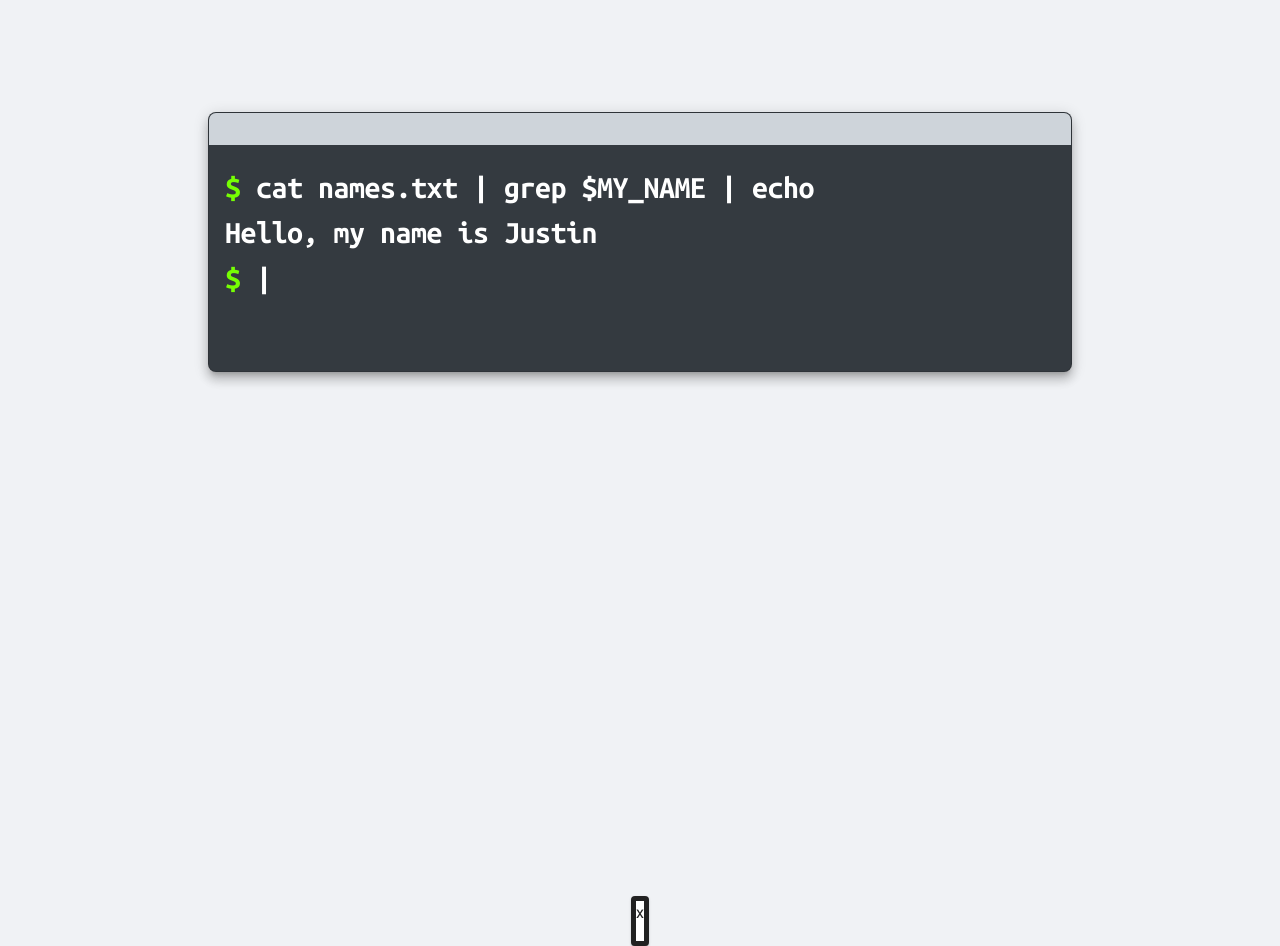
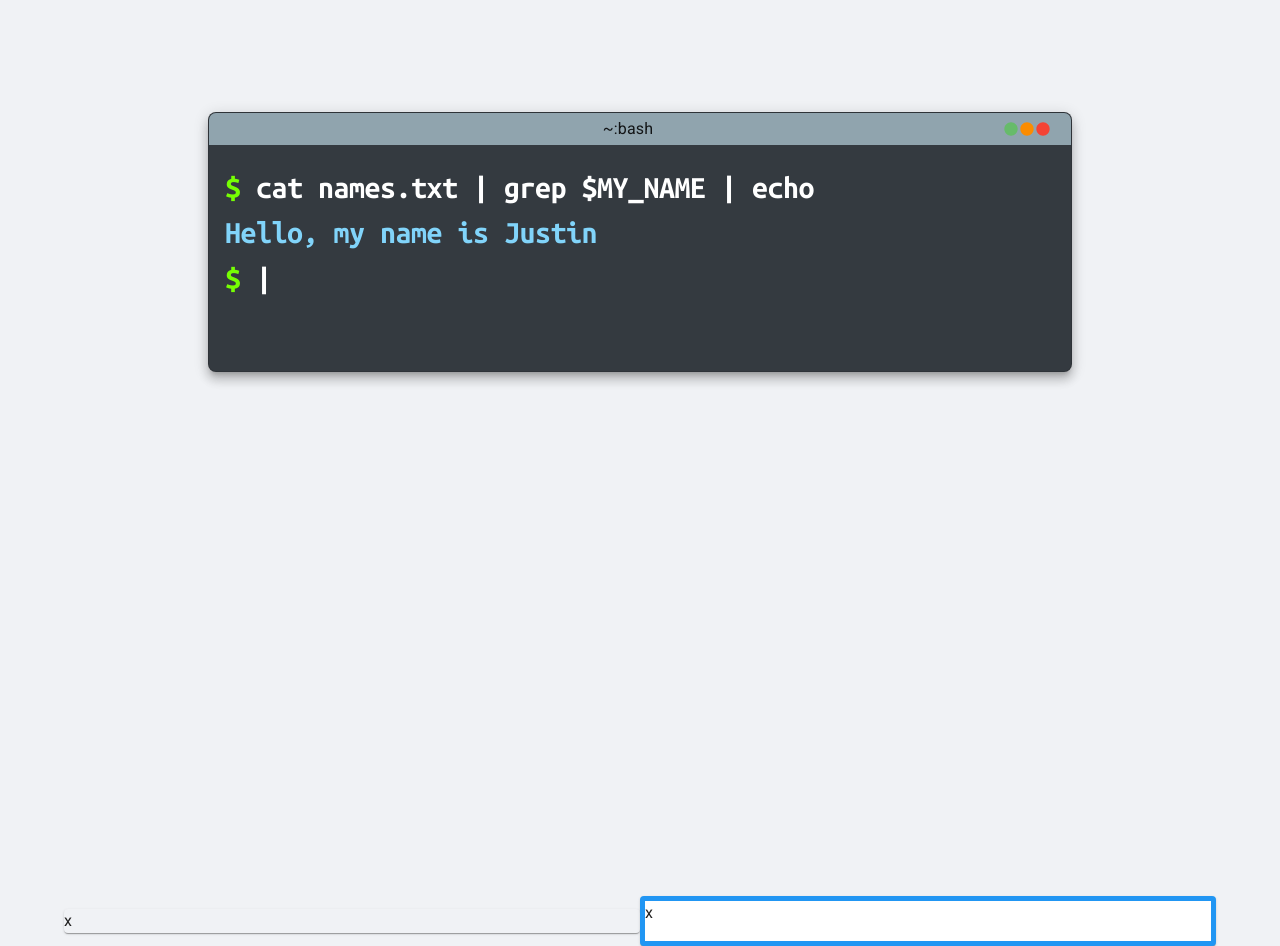
Before and after one commit to jpal91/resume, a Next.js app: page / in a window 1280 px wide. Built offline with nearby package versions, Linux system fonts and the light colour scheme.

Commit message:
added additional styling to terminal

```diff
--- a/components/Sections/Skills.js
+++ b/components/Sections/Skills.js
@@ -1,16 +1,33 @@
+import { useState } from 'react'
 import Grid from '@mui/material/Grid'
 import Card from '@mui/material/Card'
 import Fade from '@mui/material/Fade'
+import { InView } from 'react-intersection-observer'
 
-const Skills = (props) => {
+const Skills = () => {
+    const [inView, setInView] = useState(false)
+
     return (
-        <>
-            <Fade in={props.inView} timeout={ {enter: 1000} } >
-            <Card sx={{ borderColor: 'blue', borderWidth: '5px', borderStyle: 'solid', width: '100%', height: '50px' }}>
-                x
-            </Card>
-            </Fade>
-        </>
+            <InView onChange={setInView} triggerOnce={true}>
+                { ({ ref }) => (
+                <>
+                <Fade in={inView} ref={ref} timeout={ {enter: 1000} } >
+                    <Grid item xs={6} sx={{ width: '100%' }} >
+                        <Card sx={{ backgroundColor: 'background.default' }}>
+                            x
+                        </Card>
+                    </Grid>
+                </Fade>
+                <Fade in={inView} ref={ref} timeout={ {enter: 1000} } >
+                    <Grid item xs={6} sx={{ width: '100%' }}>
+                        <Card sx={{ borderColor: 'blue.500', borderWidth: '5px', borderStyle: 'solid', width: '100%', height: '50px' }}>
+                            x
+                        </Card>
+                    </Grid>
+                </Fade>
+                </>
+            )}
+            </InView>
     )
 }
 
--- a/components/Splash/Bash.js
+++ b/components/Splash/Bash.js
@@ -37,7 +37,7 @@ const Bash = (props) => {
                 }}
             />
         </Typography>
-        <Typography variant='h1' sx={{ display: tState <= order ? 'none' : '', color: 'primary.lblue', fontSize: matches ? '16px' : '32px'}}>{output}</Typography>
+        <Typography variant='h1' sx={{ display: tState <= order ? 'none' : '', color: 'lightBlue.200', fontSize: matches ? '16px' : '32px'}}>{output}</Typography>
         </>
     )
 }
--- a/components/Splash/Terminal.js
+++ b/components/Splash/Terminal.js
@@ -1,52 +1,78 @@
-import React, { useState, useEffect } from 'react'
-import Card from '@mui/material/Card'
-import CardHeader from '@mui/material/CardHeader'
-import CardContent from '@mui/material/CardContent'
+import React, { useState, useEffect } from "react";
+import Card from "@mui/material/Card";
+import CardHeader from "@mui/material/CardHeader";
+import CardContent from "@mui/material/CardContent";
 
-import Bash from './Bash'
-import boxShadows from '../../styles/theme/base/boxShadows'
+import CircleIcon from '@mui/icons-material/Circle';
+
+import Bash from "./Bash";
 
 const Terminal = () => {
-    const [typeState, setTypeState] = useState(0)
+	const [typeState, setTypeState] = useState(0);
 
 	useEffect(() => {
-		setTypeState(1)
-	}, [])
+		setTypeState(1);
+	}, []);
 
 	return (
 		<Card
 			raised={true}
 			sx={{
-                width: { xs: '100%', sm: "75%", md: '75%', lg: '75%', xl: '75%'},
-                display: 'flex',
-                flexDirection: 'column',
-                backgroundColor: 'grey.800',
-                minHeight: { xs: '200px', sm: '200px', md: '260px', lg: '260px', xl: '260px' },
+				width: {
+					xs: "100%",
+					sm: "75%",
+					md: "75%",
+					lg: "75%",
+					xl: "75%",
+				},
+				display: "flex",
+				flexDirection: "column",
+				backgroundColor: "grey.800",
+				minHeight: {
+					xs: "200px",
+					sm: "200px",
+					md: "260px",
+					lg: "260px",
+					xl: "260px",
+				},
 				mt: 2,
-                borderRadius: '8px',
+				borderRadius: "8px",
 				border: `${1 / 16}rem solid rgba(0, 0, 0, 0.125)`,
-                // boxShadow: boxShadows.md
 			}}
 		>
-            <CardHeader sx={{ backgroundColor: 'grey.400' }}></CardHeader>
+			<CardHeader
+				sx={{ backgroundColor: "blueGrey.300", p: 0.5, flexDirection: 'row-reverse' }}
+				title="~:bash"
+                avatar={
+                    <>
+                    <CircleIcon sx={{ fontSize: '16px', color: 'success.focus' }}/>
+                    <CircleIcon color='warning' sx={{ fontSize: '16px' }}/>
+                    <CircleIcon color='error' sx={{ fontSize: '16px' }}/>
+                    </>
+                }
+				titleTypographyProps={{
+					variant: "body1",
+					sx: { display: "flex", justifyContent: "center", ml: 5 },
+				}}
+			></CardHeader>
 			<CardContent>
 				<Bash
-                    strings={[' cat names.txt | grep $MY_NAME | echo']}
+					strings={[" cat names.txt | grep $MY_NAME | echo"]}
 					setState={setTypeState}
 					tState={typeState}
-                    output={'Hello, my name is Justin'}
+					output={"Hello, my name is Justin"}
 					order={1}
 				/>
 				<Bash
-                    strings={['echo $MY_GREETING']}
+					strings={["echo $MY_GREETING"]}
 					setState={setTypeState}
 					tState={typeState}
-                    output={'Welcome to my Resume'}
+					output={"Welcome to my Resume"}
 					order={2}
 				/>
 			</CardContent>
 		</Card>
-    )
-}
+	);
+};
 
-export default Terminal
+export default Terminal;
--- a/package.json
+++ b/package.json
@@ -12,6 +12,7 @@
     "@babel/core": "^7.20.7",
     "@emotion/react": "^11.10.5",
     "@emotion/styled": "^11.10.5",
+    "@mui/icons-material": "^5.11.0",
     "@mui/material": "^5.11.2",
     "@next/font": "13.1.1",
     "chroma-js": "^2.4.2",
--- a/pages/index.js
+++ b/pages/index.js
@@ -26,26 +26,8 @@ const Home = () => {
 					<Terminal />
 
 				</Grid>
-				<Grid item xs={12} sx={{ display: 'flex', flexDirection: 'column', alignItems: 'center'}}>
-
-					<InView onChange={setInView} triggerOnce={true}>
-						{ ({ ref, entry }) => {
-							console.log(inView)
-							return (
-
-
-							<Box ref={ref}>
-								{/* <Fade in={inView} timeout={ {enter: 1000} } > */}
-									{/* <> */}
-									<Skills inView={inView}/>
-									{/* <Typography id='test' >Test</Typography> */}
-									{/* </> */}
-								{/* </Fade> */}
-							</Box>
-
-							)
-						}}
-					</InView>
+				<Grid container sx={{ display: 'flex', flexDirection: 'row', alignItems: 'center'}}>
+					<Skills />
 				</Grid>
 			</Container>
 		</>
--- a/styles/theme/base/colors.js
+++ b/styles/theme/base/colors.js
@@ -89,6 +89,13 @@ const colors = {
       700: "#495057",
       800: "#343a40",
       900: "#212529",
+    },
+
+    blueGrey: {
+        300: '#90a4ae',
+        400: '#78909c',
+        500: '#607d8b',
+        600: '#546e7a'
     },
 
     lightGreen: {
```
Also changed, not shown: 1 other file (tests, documents, lock files or other folders). Lines whose indentation alone changed are shown as unchanged.
